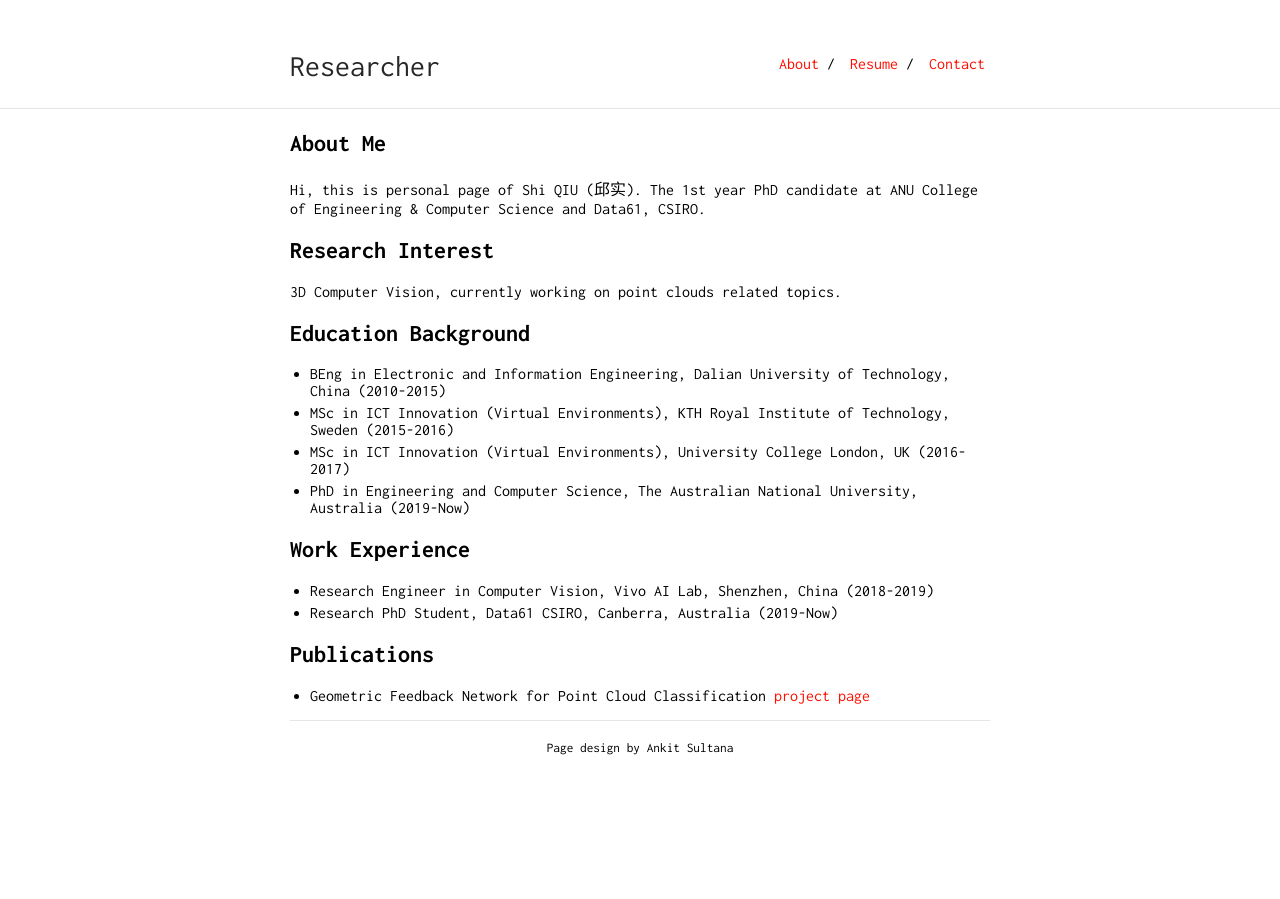
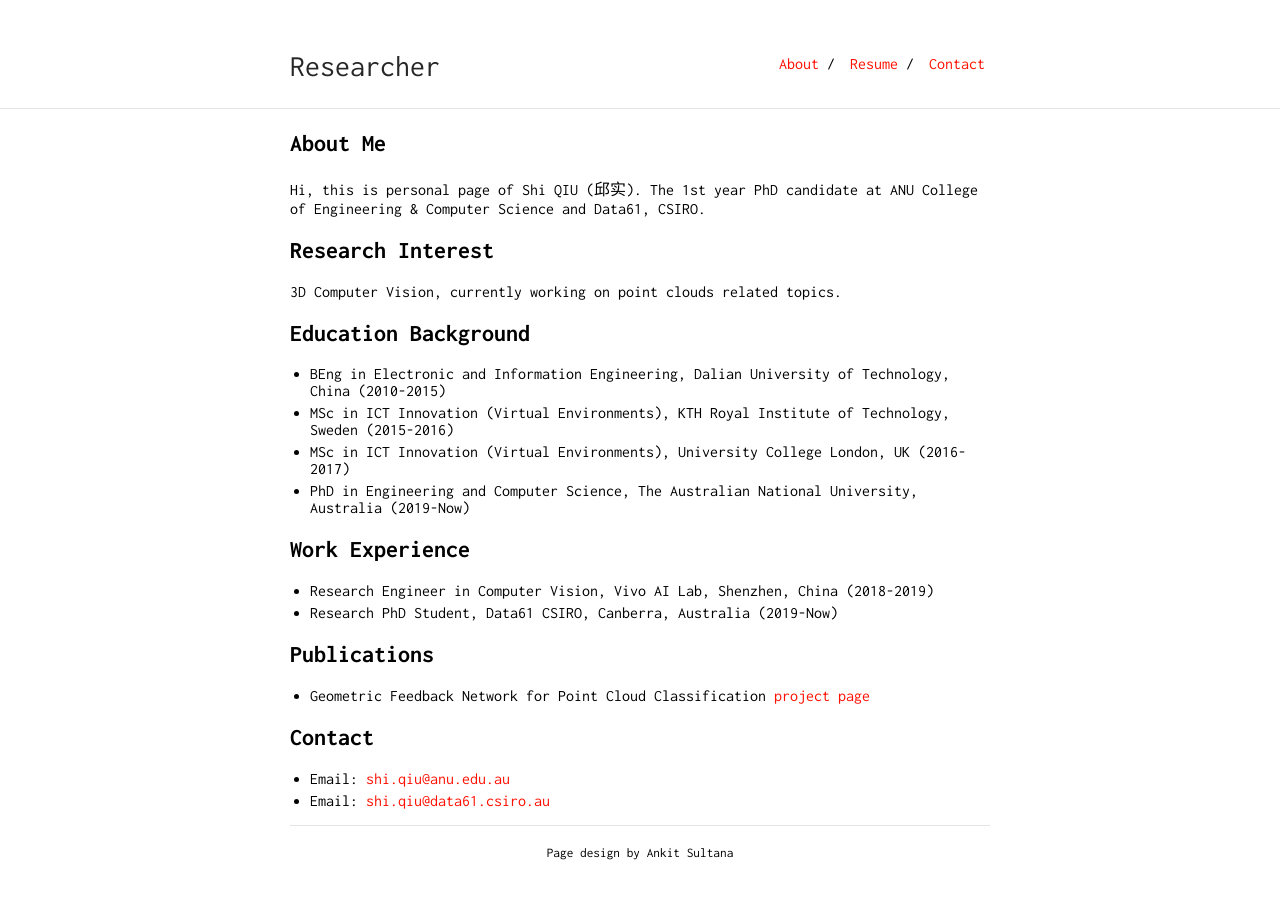
Before and after one commit to ShiQiu0419/ShiQiu0419.github.io, a Jekyll site: the page built from index.md, in a window 1280 px wide. Built offline with Jekyll 4.4.1, drawn with Linux system fonts in a browser that asks for light colours; our own code applies the rules of GitHub Pages for plain Markdown files.

Commit message:
Update index.md

```diff
--- a/index.md
+++ b/index.md
@@ -21,6 +21,9 @@ Hi, this is personal page of Shi QIU (邱实). The 1st year PhD candidate at ANU
 * Research PhD Student, Data61 CSIRO, Canberra, Australia (2019-Now)
 
 ## Publications
-
 * Geometric Feedback Network for Point Cloud Classification
 [project page](https://github.com/ShiQiu0419/GFNet)
+
+## Contact
+* Email: [shi.qiu@anu.edu.au](mailto:shi.qiu@anu.edu.au)
+* Email: [shi.qiu@data61.csiro.au](mailto:shi.qiu@data61.csiro.au)
```
